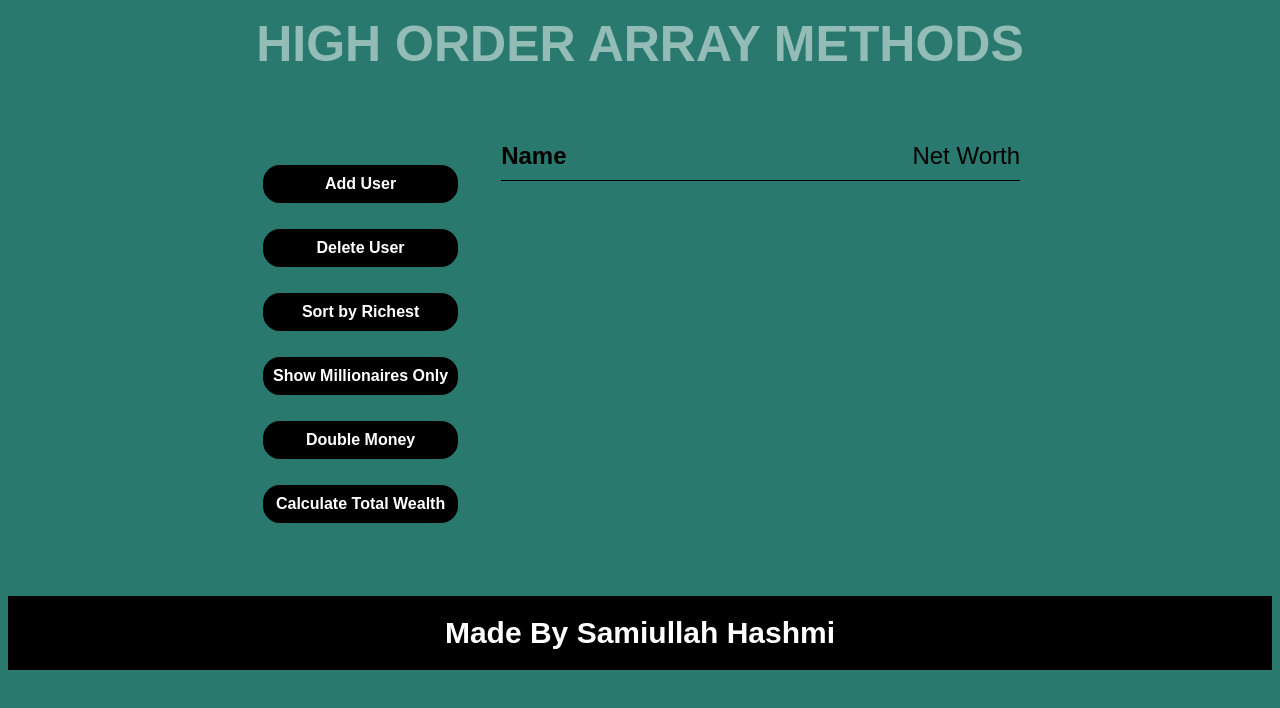
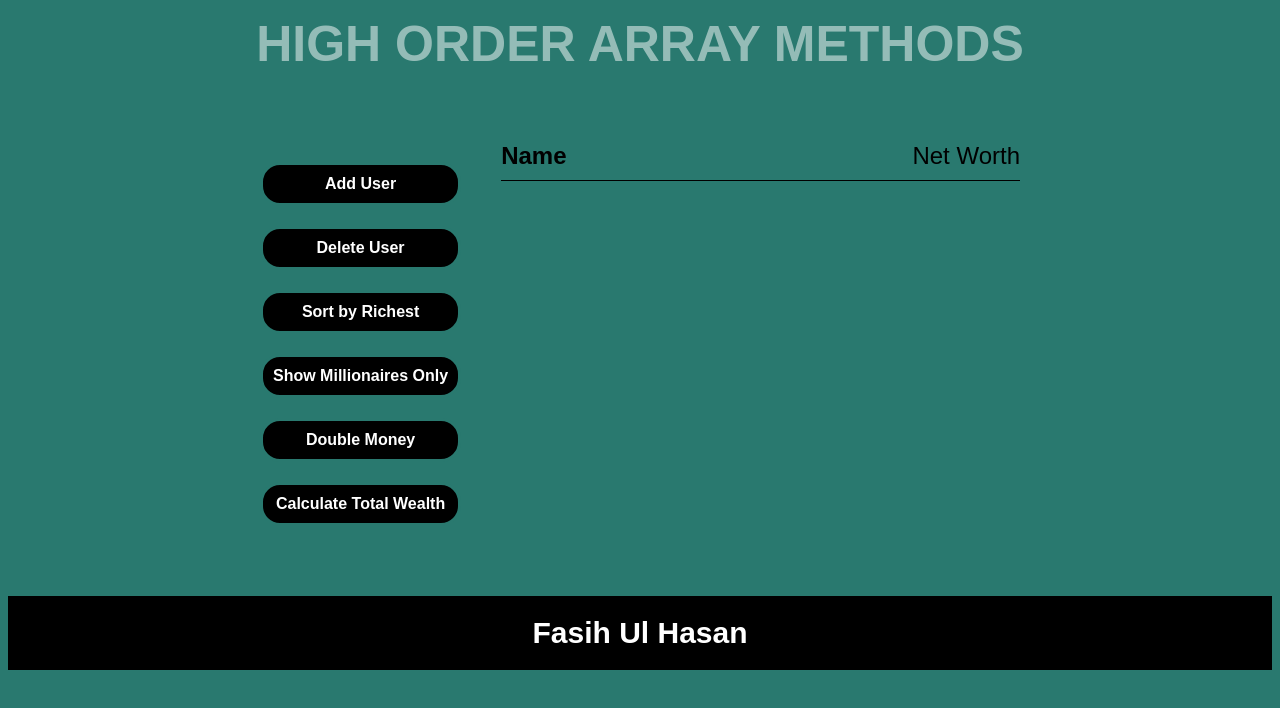
Before and after one commit to fasihhasan/JavaScriptProjects, a plain HTML site: page P05/index.html in a window 1280 px wide. Drawn offline with Linux system fonts and the light colour scheme; no server answers; a web font is replaced by a local one.

Commit message:
Update index.html

```diff
--- a/P05/index.html
+++ b/P05/index.html
@@ -30,7 +30,7 @@
 
 
     <div class="footer">
-        <h1>Made By Samiullah Hashmi</h1>
+        <h1>Fasih Ul Hasan</h1>
     </div>
 
 
```
